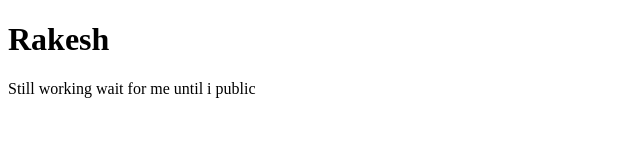
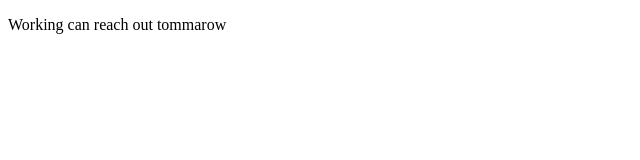
Before and after one commit to rakeshrock159/mywebsite, a plain HTML site: page index.html in a window 1280 px wide. Shown: the whole page, without its empty margins (0-640 px from the left). Drawn offline with Linux system fonts and the light colour scheme.

Commit message:
Update index.html

```diff
--- a/index.html
+++ b/index.html
@@ -5,6 +5,5 @@
 
     </head>
     <body>
-        <h1>Rakesh</h1>
-        <P>Still working wait for me until i public</P>
+        <P>Working can reach out tommarow</P>
 </html>
```
